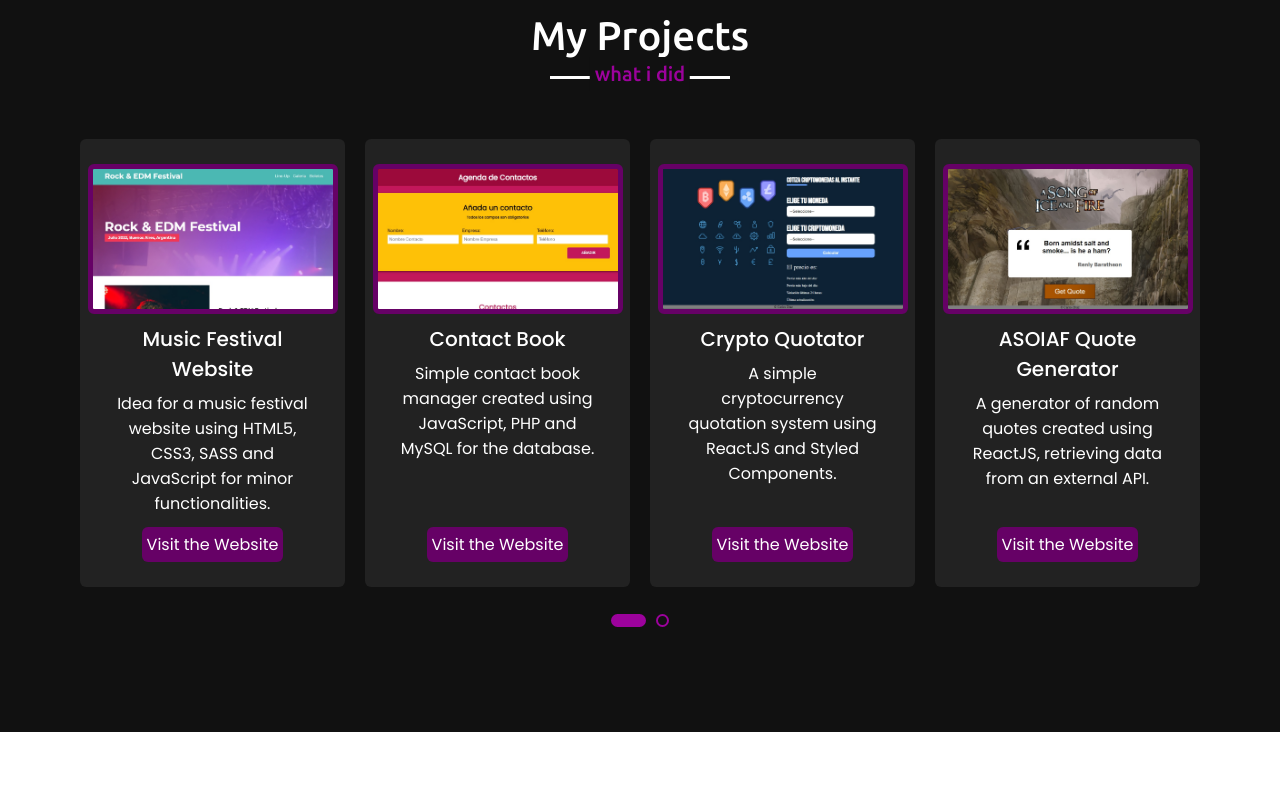
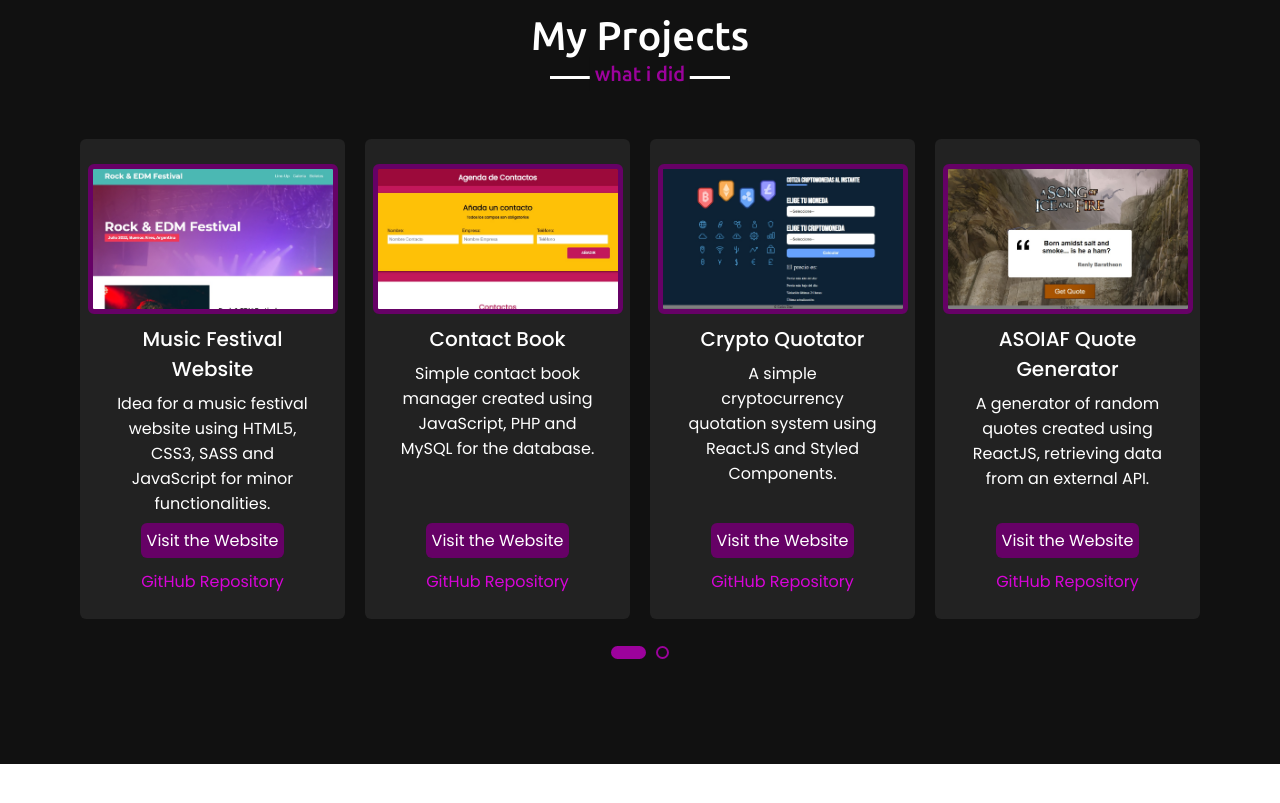
Before and after one commit to caturodiaz/caturodiaz.github.io, a plain HTML site: page index.html in a window 1280 px wide. Shown: the part 2740-3543 px from the top of the page. Drawn offline with nearby package versions, Linux system fonts and the light colour scheme.

Commit message:
added github repostories links

```diff
--- a/css/styles.css
+++ b/css/styles.css
@@ -78,14 +78,28 @@ section .title::after{
     justify-content: space-between;
 }
 
+.project-links {
+    display: flex;
+    flex-direction: column;
+    position: absolute;
+    bottom: 25px;
+}
+
 .button-projects {
     color: var(--blanco);
     background-color: var(--secondaryColor);
     border-radius: 6px;
     padding: 5px;
     margin-top: 10px;
-    position: absolute;
-    bottom: 25px;
+}
+
+.github-link {
+    margin-top: 0.7rem;
+    color: #d804d8;
+}
+
+.github-link:hover{
+    color: #f806f8;
 }
 /* Navbar Styling */
 
@@ -394,12 +408,12 @@ section .title::after{
     border-radius: 6px;
     padding: 25px 35px;
     transition: all .3s ease;
-    min-height: 28rem;
+    min-height: 30rem;
     position: relative;
 }
 
 .projects .carousel .card:hover {
-    background-color: var(--primaryColor);
+    transform: scale(0.95);
 }
 
 .projects .carousel .card .box {
--- a/index.html
+++ b/index.html
@@ -61,7 +61,7 @@
                </div>
                <div class="column right">
                    <div class="text">I'm Carlos Díaz and I'm a <span class="typing-2"></span></div>
-                   <p>Computer Engineering student and Trainee-level programmer highly motivated and persistent, constantly seeking for professional growth. Very passionate about web development and always curious and a eager to learn and improve my skills.</p>
+                   <p>Computer Engineering student and Trainee-level programmer highly motivated and persistent, constantly seeking for professional growth. Very passionate about web development, e-commerce, blockchain development and I'm always curious and a eager to learn and improve my skills.</p>
                    <a href="Carlos_Díaz_Resume.pdf" download="Carlos_Diaz_Resume">Download CV</a>
                </div>
             </div>
@@ -140,6 +140,18 @@
                    </div>
                </div>
                <div class="card">
+                    <div class="box">
+                        <img loading='lazy' src="img/wordpress-icon.svg" alt="Skill Image">
+                        <p class="text">Wordpress</p>
+                    </div>
+               </div>
+               <div class="card">
+                    <div class="box">
+                        <img loading='lazy' src="img/woocommerce-icon.svg" alt="Skill Image">
+                        <p class="text">WooCommerce</p>
+                    </div>
+               </div>
+               <div class="card">
                    <div class="box">
                        <img loading='lazy' src="img/java.svg" alt="Skill Image">
                        <p class="text">Java</p>
@@ -178,7 +190,10 @@
                         <img loading='lazy' src="img/frontendstore.jpg"alt="Project Image">
                         <div class="text">FrontEnd Store</div>
                         <p>Basic website created using HTML5, CSS3 and Grid styling. Very basic concept done as an exercise for a Web Dev Course.</p>
-                        <a class="button-projects" rel="noreferrer" href="https://frontendstoreprototype.netlify.app/" target="_blank">Visit the Website</a>
+                        <div class="project-links">
+                            <a class="button-projects" rel="noreferrer" href="https://frontendstoreprototype.netlify.app/" target="_blank">Visit the Website</a>
+                            <a class="github-link" href="https://github.com/caturodiaz/frontendstore">GitHub Repository</a>
+                        </div>
                     </div><!--End of Box-->
                 </div> <!-- End of Card-->
                 <div class="card">
@@ -186,7 +201,10 @@
                         <img loading='lazy' src="img/musicfestival.jpg"alt="Project Image">
                         <div class="text">Music Festival Website</div>
                         <p>Idea for a music festival website using HTML5, CSS3, SASS and JavaScript for minor functionalities.</p>
-                        <a class="button-projects" rel="noreferrer" href="https://musicfestivalcarlosdiaz.netlify.app/" target="_blank">Visit the Website</a>
+                        <div class="project-links">
+                            <a class="button-projects" rel="noreferrer" href="https://musicfestivalcarlosdiaz.netlify.app/" target="_blank">Visit the Website</a>
+                            <a class="github-link" href="https://github.com/caturodiaz/festivalmusica">GitHub Repository</a>
+                        </div>
                     </div><!--End of Box-->
                 </div> <!-- End of Card-->
                 <div class="card">
@@ -194,7 +212,10 @@
                         <img loading='lazy' src="img/agendaphp.jpg"alt="Project Image">
                         <div class="text">Contact Book</div>
                         <p>Simple contact book manager created using JavaScript, PHP and MySQL for the database.</p>
-                        <a class="button-projects" rel="noreferrer" href="https://nameless-forest-51256.herokuapp.com/" target="_blank">Visit the Website</a>
+                        <div class="project-links">
+                            <a class="button-projects" rel="noreferrer" href="https://nameless-forest-51256.herokuapp.com/" target="_blank">Visit the Website</a>
+                            <a class="github-link" href="https://github.com/caturodiaz/AgendaPHP">GitHub Repository</a>
+                        </div>
                     </div><!--End of Box-->
                 </div> <!-- End of Card-->
                 <div class="card">
@@ -202,7 +223,10 @@
                         <img loading='lazy' src="img/criptocotizador.jpg" alt="Project Image">
                         <div class="text">Crypto Quotator</div>
                         <p>A simple cryptocurrency quotation system using ReactJS and Styled Components.</p>
-                        <a class="button-projects" rel="noreferrer" href="https://criptocotizadorcarlosdiaz.netlify.app/" target="_blank">Visit the Website</a>
+                        <div class="project-links">
+                            <a class="button-projects" rel="noreferrer" href="https://criptocotizadorcarlosdiaz.netlify.app/" target="_blank">Visit the Website</a>
+                            <a class="github-link" href="https://github.com/caturodiaz/cryptofinder">GitHub Repository</a>
+                        </div>
                     </div><!--End of Box-->
                 </div> <!-- End of Card-->
                 <div class="card">
@@ -210,7 +234,10 @@
                         <img loading='lazy' src="img/quotegenerator.jpg"alt="Project Image">
                         <div class="text">ASOIAF Quote Generator</div>
                         <p>A generator of random quotes created using ReactJS, retrieving data from an external API.</p>
-                        <a class="button-projects" rel="noreferrer" href="https://asoiafquotegenerator.netlify.app/" target="_blank">Visit the Website</a>
+                        <div class="project-links">
+                            <a class="button-projects" rel="noreferrer" href="https://asoiafquotegenerator.netlify.app/" target="_blank">Visit the Website</a>
+                            <a class="github-link" href="https://github.com/caturodiaz/asoiafquotegenerator">GitHub Repository</a>
+                        </div>
                     </div><!--End of Box-->
                 </div> <!-- End of Card-->
 
```
Also changed, not shown: img/woocommerce-icon.svg (added), img/wordpress-icon.svg (added).
